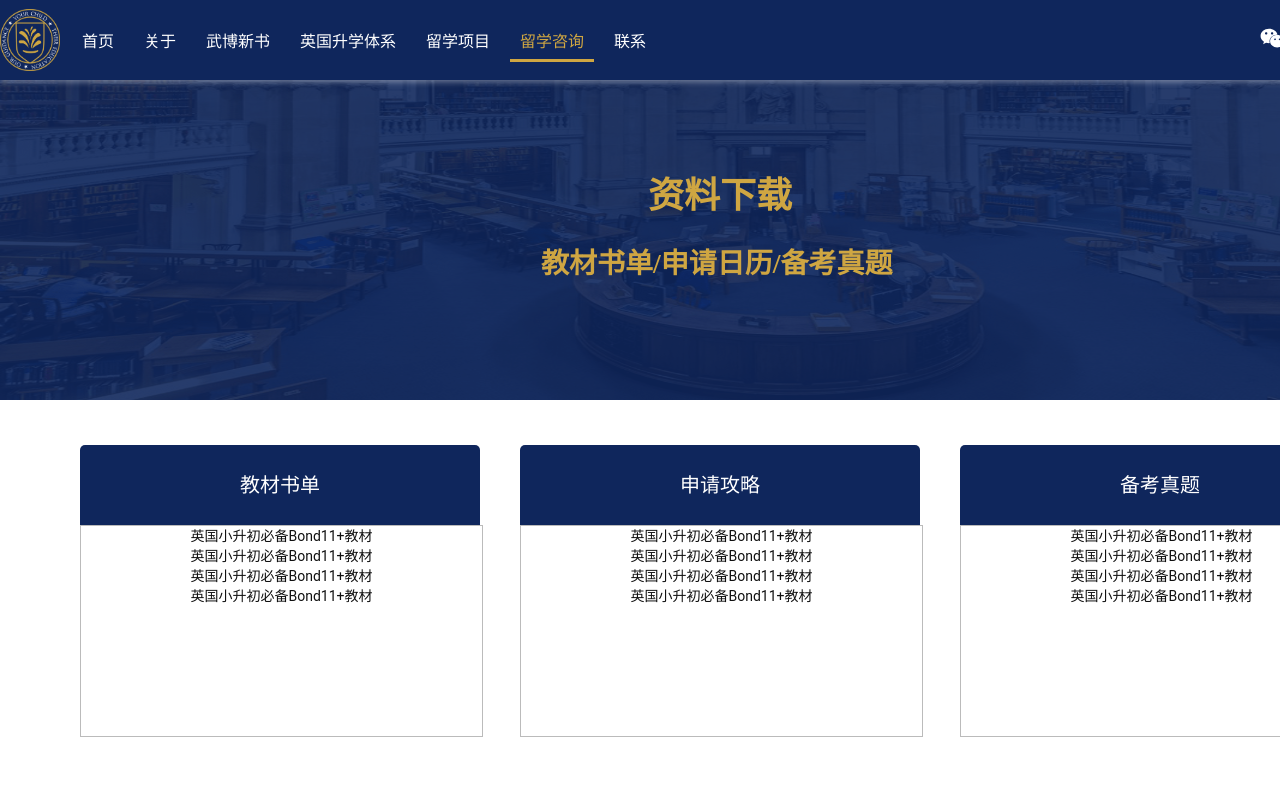
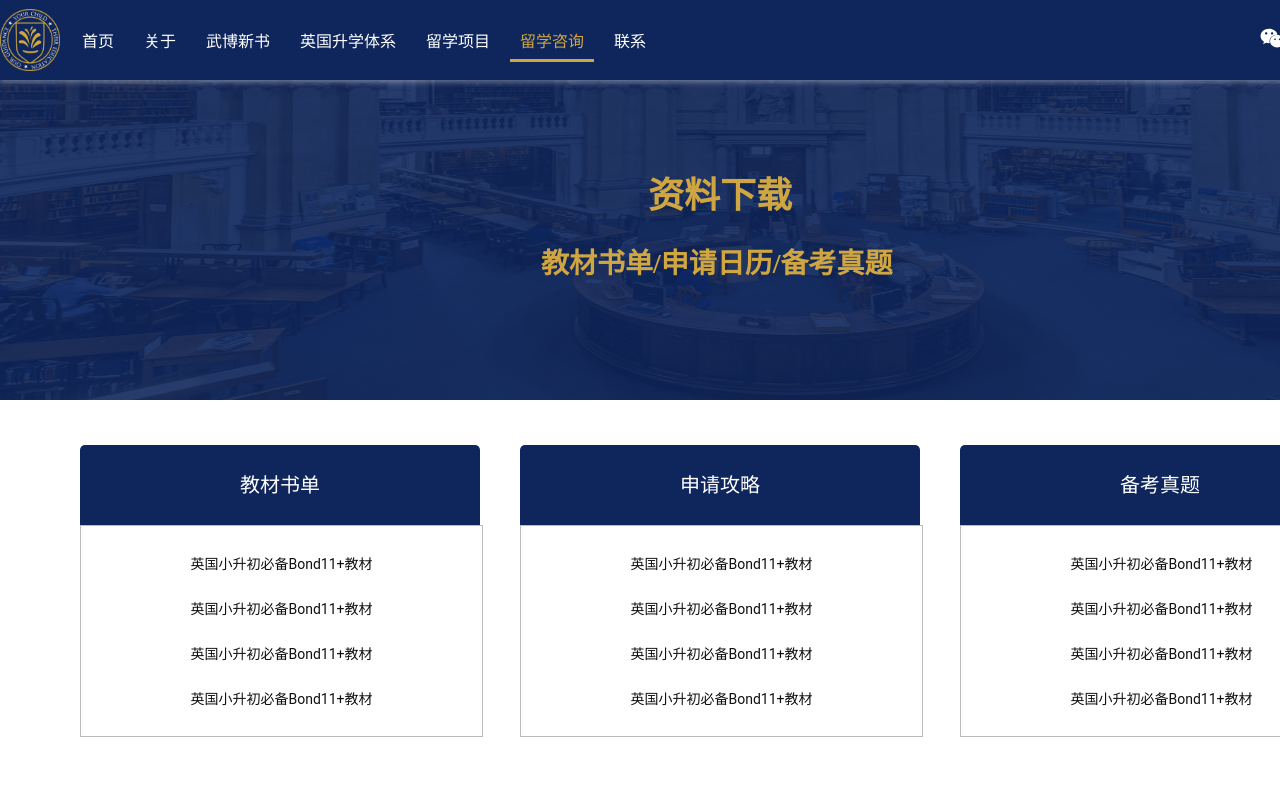
Before and after one commit to Christina0215/waibao, a React (Create React App) app: page /consult/download in a window 1280 px wide. Shown: the top 796 px of the page. Built offline with nearby package versions, Linux system fonts and the light colour scheme.

Commit message:
修复样式

```diff
--- a/src/abroad.css
+++ b/src/abroad.css
@@ -281,3 +281,47 @@
   font-family: SourceHanSansSC-regular;
   position: absolute;
 }
+
+/* 滚动条所在容器 */
+.scroll-container {
+  margin: 10px;
+  width: 500px;
+  height: 150px;
+  overflow: overlay;
+  background-color: #eee;
+  white-space: nowrap;
+}
+
+/* 滚动条整体 */
+.dldiv::-webkit-scrollbar {
+  height: 20px;
+  width: 6px;
+}
+/* 两个滚动条交接处 -- x轴和y轴 */
+.dldiv::-webkit-scrollbar-corner {
+  background-color: transparent;
+}
+
+/* 滚动条滑块 */
+.dldiv::-webkit-scrollbar-thumb {
+  border-radius: 10px;
+  -webkit-box-shadow: inset 0 0 5px rgba(0, 0, 0, 0.2);
+  background: #D2D2D8;
+}
+
+/* 滚动条轨道 */
+.dldiv::-webkit-scrollbar-track {
+  -webkit-box-shadow: inset 0 0 5px rgba(0, 0, 0, 0.2);
+  border-radius: 10px;
+  background: white;
+}
+
+/* 滚动条两端按钮 */
+.dldiv::-webkit-scrollbar-button {
+}
+
+.dlcontent {
+  height: 45px;
+  font-size: 14px;
+  line-height: 77px;
+}
--- a/src/components/Download.js
+++ b/src/components/Download.js
@@ -31,10 +31,10 @@ function Download() {
                 left: '80px',
                 top: '525px',
             }}>
-                <div>英国小升初必备Bond11+教材</div>
-                <div>英国小升初必备Bond11+教材</div>
-                <div>英国小升初必备Bond11+教材</div>
-                <div>英国小升初必备Bond11+教材</div>
+                <div className="dlcontent">英国小升初必备Bond11+教材</div>
+                <div className="dlcontent">英国小升初必备Bond11+教材</div>
+                <div className="dlcontent">英国小升初必备Bond11+教材</div>
+                <div className="dlcontent">英国小升初必备Bond11+教材</div>
             </div>
             <div className="dltitle" style={{
                 left: '520px',
@@ -47,10 +47,10 @@ function Download() {
                 left: '520px',
                 top: '525px',
             }}>
-                <div>英国小升初必备Bond11+教材</div>
-                <div>英国小升初必备Bond11+教材</div>
-                <div>英国小升初必备Bond11+教材</div>
-                <div>英国小升初必备Bond11+教材</div>
+                <div className="dlcontent">英国小升初必备Bond11+教材</div>
+                <div className="dlcontent">英国小升初必备Bond11+教材</div>
+                <div className="dlcontent">英国小升初必备Bond11+教材</div>
+                <div className="dlcontent">英国小升初必备Bond11+教材</div>
             </div>
             <div className="dltitle" style={{
                 left: '960px',
@@ -63,10 +63,10 @@ function Download() {
                 left: '960px',
                 top: '525px',
             }}>
-                <div>英国小升初必备Bond11+教材</div>
-                <div>英国小升初必备Bond11+教材</div>
-                <div>英国小升初必备Bond11+教材</div>
-                <div>英国小升初必备Bond11+教材</div>
+                <div className="dlcontent">英国小升初必备Bond11+教材</div>
+                <div className="dlcontent">英国小升初必备Bond11+教材</div>
+                <div className="dlcontent">英国小升初必备Bond11+教材</div>
+                <div className="dlcontent">英国小升初必备Bond11+教材</div>
             </div>
             <div className="dlend">更多留学资料，请关注武博在英伦或添加小助理</div>
             <img src={videoqr} style={{
```
